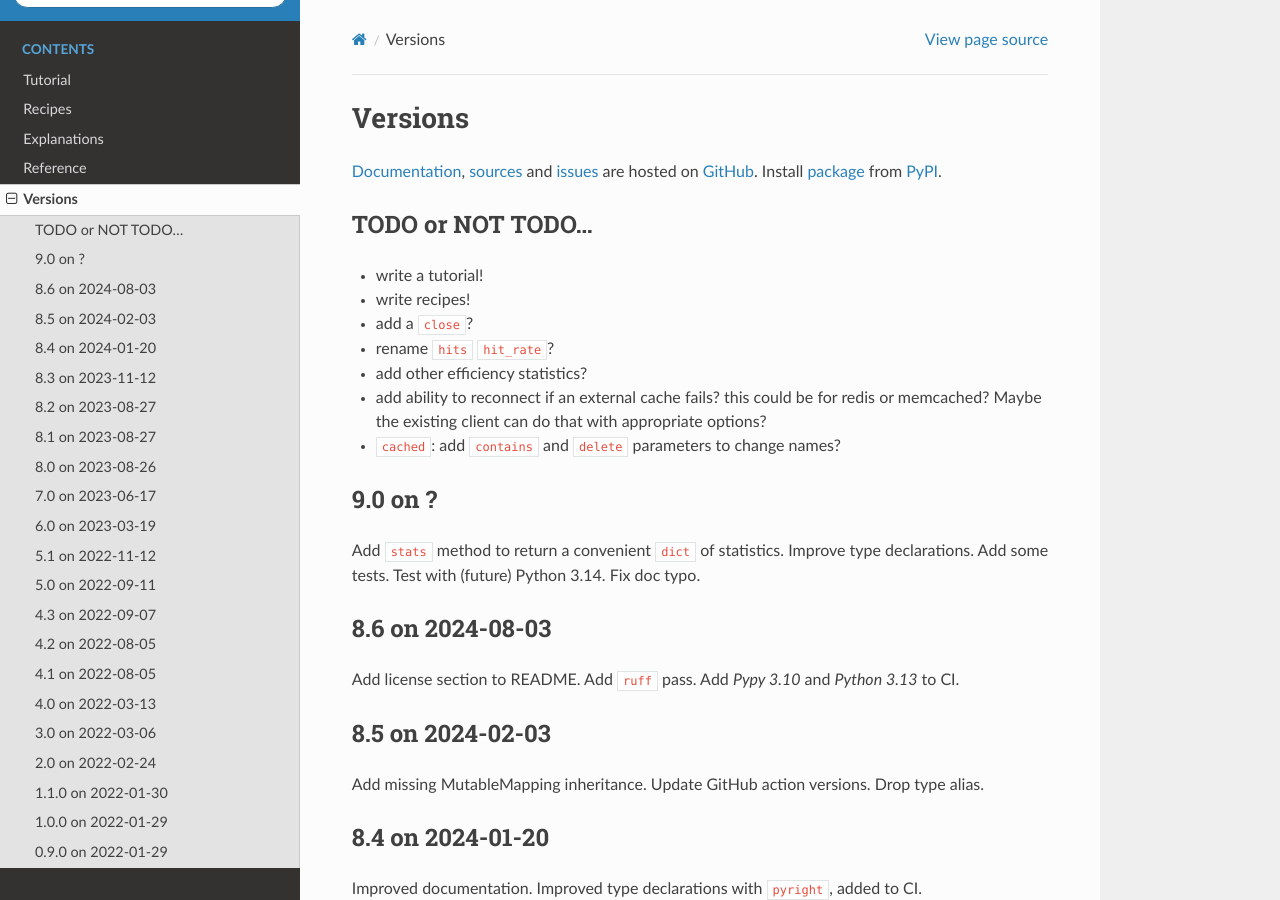
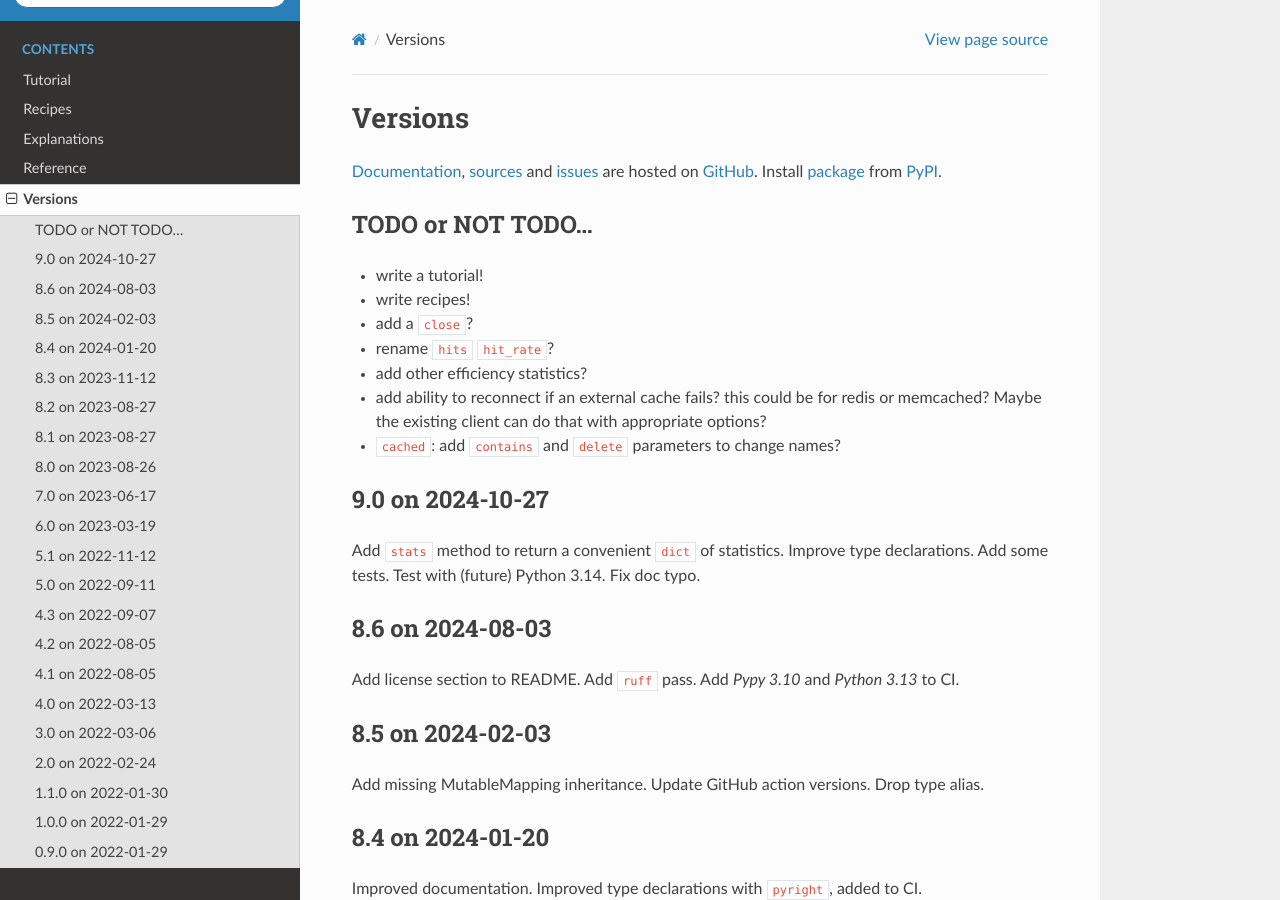
Before and after one commit to zx80/cachetools-utils, a Sphinx documentation site: the page built from docs/VERSIONS.md, in a window 1280 px wide and 900 px high. Built offline with Sphinx 7.4.7 and the Read the Docs theme 3.1.0, drawn with Linux system fonts in a browser that asks for light colours; pages that are not in the unit, such as notebooks, are missing from menus.

Commit message:
release 9.0

```diff
--- a/docs/VERSIONS.md
+++ b/docs/VERSIONS.md
@@ -19,7 +19,7 @@ Install [package](https://pypi.org/project/CacheToolsUtils/) from
   Maybe the existing client can do that with appropriate options?
 - `cached`: add `contains` and `delete` parameters to change names?
 
-## 9.0 on ?
+## 9.0 on 2024-10-27
 
 Add `stats` method to return a convenient `dict` of statistics.
 Improve type declarations.
--- a/pyproject.toml
+++ b/pyproject.toml
@@ -4,7 +4,7 @@ build-backend = "setuptools.build_meta"
 
 [project]
 name = "CacheToolsUtils"
-version = "8.6"
+version = "9.0"
 authors = [ { name = "Fabien Coelho", email = "cachetools.utils@coelho.net" } ]
 description = "Cachetools Utilities"
 readme = "README.md"
```
